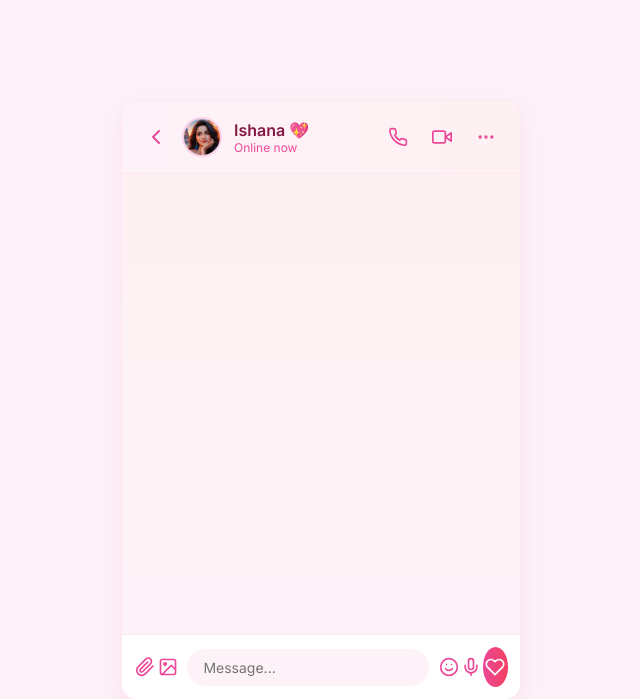
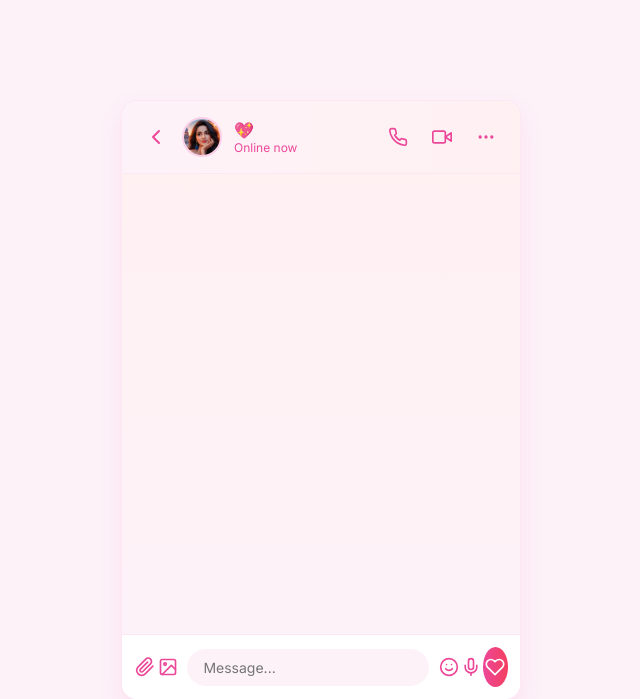
Before and after one commit to Dr-Doofenshmirtz-1/RoboRizzinator, a Flask app: page / in a window 1280 px wide. Shown: the top 699 px of the page, without its empty margins (319-959 px from the left). Run offline with Flask 3, Linux system fonts and the light colour scheme.

Commit message:
Update index.html

```diff
--- a/templates/index.html
+++ b/templates/index.html
@@ -18,7 +18,7 @@
           <img src="{{ url_for('static', filename='images/image.jpg') }}" alt="Profile">
         </div>
         <div class="user-details">
-          <h3>Ishana 💖</h3>
+          <h3>  💖</h3>
           <p>Online now</p>
         </div>
       </div>
```
